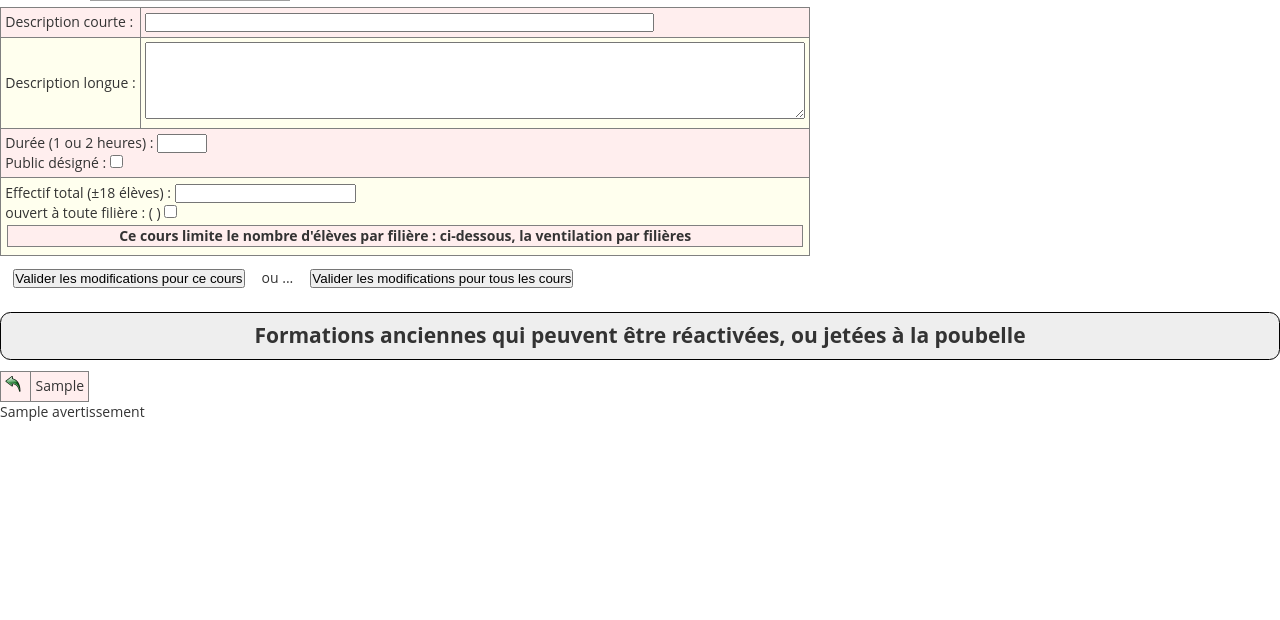
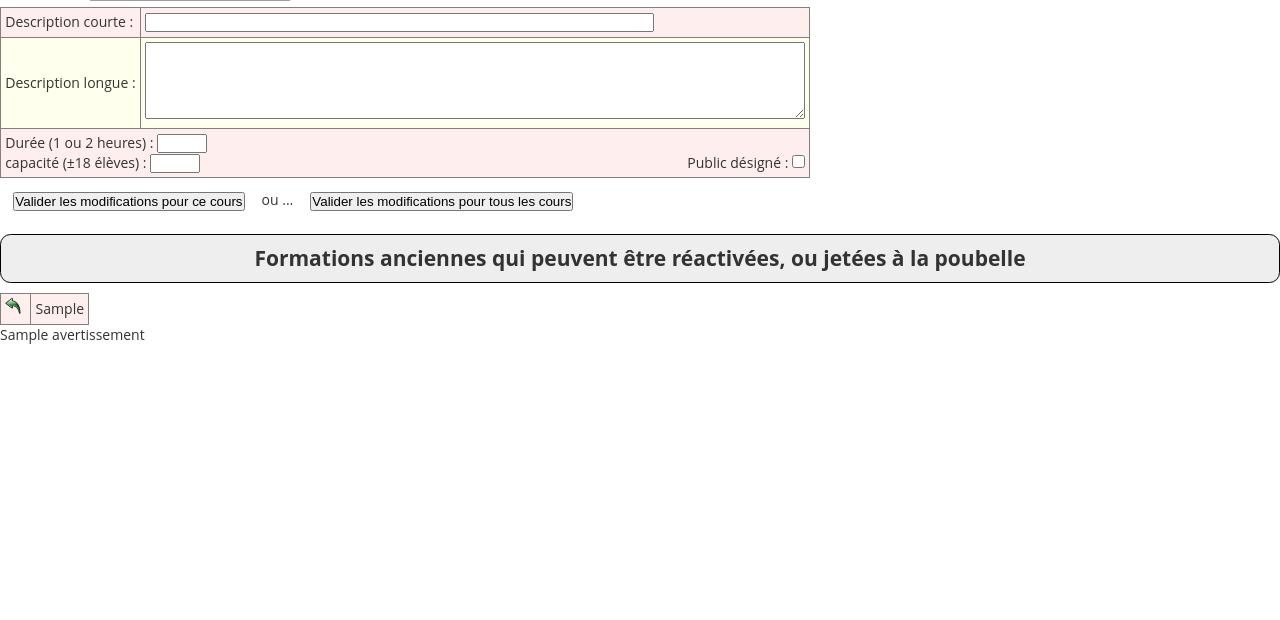
Before and after one commit to georgesk/aperho, a Django app: template votes/templates/editeCours.html in a window 1280 px wide. Shown: the part 183-803 px from the top of the page. Run offline with Django 3.2, Linux system fonts and the light colour scheme; tables that the repository leaves empty hold one stand-in row (values such as "Sample post"); the template is opened without the code that fills it: values that come from a table or form of the project are taken from there, most other values are stand-ins (such as "Sample title", 1, 10 or a date in 2020); lists and menus that the app fills with data are empty; some libraries are stand-ins or nearby versions; grey boxes are pictures that could not be loaded.

Commit message:
retrait du développement « saveurs », correction du dédoublement de cours (2h -> 2x1h)

```diff
--- a/votes/forms.py
+++ b/votes/forms.py
@@ -28,8 +28,6 @@ class editeCoursForm(forms.Form):
     def __init__(self, *args, **kwargs ):
         self.isSuperUser=kwargs.pop("isSuperUser",False)
         forms.Form.__init__(self, *args, **kwargs)
-        if self.isSuperUser:
-            self.fields["effectif_total"].isSuperUser=True
         return
 
     titre = forms.CharField(
@@ -51,28 +49,7 @@ class editeCoursForm(forms.Form):
     public_designe_initial=forms.BooleanField(required=False, widget=forms.HiddenInput())
     is_superuser=forms.BooleanField(required=False, widget=forms.HiddenInput())
 
-    effectif_total = capaciteField()
-    mix = forms.BooleanField(required=False)
-
-    nom_1 = forms.CharField(max_length=8, required=False)
-    actif_1 = forms.BooleanField(required=False, help_text="actif/inactif")
-    ventilation_1 = forms.IntegerField(required=False)
-
-    nom_2 = forms.CharField(max_length=8, required=False)
-    actif_2 = forms.BooleanField(required=False, help_text="actif/inactif")
-    ventilation_2 = forms.IntegerField(required=False)
-
-    nom_3 = forms.CharField(max_length=8, required=False)
-    actif_3 = forms.BooleanField(required=False, help_text="actif/inactif")
-    ventilation_3 = forms.IntegerField(required=False)
-
-    nom_4 = forms.CharField(max_length=8, required=False)
-    actif_4 = forms.BooleanField(required=False, help_text="actif/inactif")
-    ventilation_4 = forms.IntegerField(required=False)
-
-    nom_5 = forms.CharField(max_length=8, required=False)
-    actif_5 = forms.BooleanField(required=False, help_text="actif/inactif")
-    ventilation_5 = forms.IntegerField(required=False)
+    capacite = capaciteField()
 
 
     def clean(self):
@@ -80,18 +57,4 @@ class editeCoursForm(forms.Form):
         if cleaned_data["public_designe"] !=  cleaned_data["public_designe_initial"] and not cleaned_data["is_superuser"]:
             msg="Seul le gestionnaire du site peut modifier la critère de public désigné. Préparez une liste d'élèves et contactez-le."
             self.add_error("public_designe", msg)
-        ## vérification des saveurs
-        if not cleaned_data["mix"]:
-            ## si le cours est mixte évidemment il est inutile de chercher
-            ## à vérifier la ventilation
-            vent=[cleaned_data["ventilation_"+str(i)] or 0 for i in range(1,1+5)]
-            if sum(vent) != cleaned_data["effectif_total"]:
-                msg="La ventilation des effectifs était fausse : %s ≠ %d ; attention, elle a été modifiée automatiquement." % \
-                     (" + ".join([str(v) for v in vent]), cleaned_data["effectif_total"])
-                # on profite d'un champ caché pour mettre le message
-                # d'erreur à une place arbitraire
-                self.add_error("public_designe_initial", msg)
-            if min(vent) < 0:
-                msg="On ne peut pas utiliser des nombres négatifs : %s" % \
-                     ", ".join([str(v) for v in vent])
         return cleaned_data
--- a/votes/models.py
+++ b/votes/models.py
@@ -3,8 +3,6 @@ from django.db import models
 from aperho.settings import connection, LANGUAGE_CODE
 from django.utils import timezone
 import locale, json, re, urllib.parse
-
-from .saveurField import SaveurDictField, Ventilation
 
 class CoursOrientation(models.Model):
     """
@@ -141,19 +139,6 @@ class Barrette(models.Model):
 
     def __str__(self):
         return "Barrette : {}".format(self.nom)
-
-    def saveurs(self):
-        """
-        Détermine les saveurs possibles dans la barrette, c'est-à-dire
-        les filières comme 1es, 1l, 1s, 1stmg.
-        @return une liste en ordre alphabétique des saveurs ; exactement
-        cinq saveurs, quitte à compléter par des chaînes vides à la fin
-        """
-        saveurPattern=re.compile(r"(.*[a-zA-Z]+)[0-9]*")
-        result=set([saveurPattern.match(c).group(1) for c in json.loads(self.classesJSON)])
-        result = sorted(list(result))
-        while len(result) < 5: result.append("")
-        return result
 
     def addClasse(self, classe):
         """
@@ -391,29 +376,9 @@ class Cours(models.Model):
     ouverture  = models.ForeignKey('Ouverture')
     barrette   = models.ForeignKey('Barrette')
     invalide   = models.BooleanField(default=False)
-    lessaveurs = SaveurDictField(blank=True)
 
     def __str__(self):
-        return "{} {} {} (max={})".format(self.horaire, self.enseignant, self.formation, self.lessaveurs.effectif)
-
-    def migrateToSaveurs(self, nomSaveurs=None):
-        """
-        Une procédure pour migrer de l'usage du champ capacité vers
-        l'usage du champ lessaveurs qui est plus détaillé. Si self.capacite
-        est non-nul et que self.lessaveurs.effectif_total est nul, on recopie
-        l'un vers l'autre. Autrement, c'est self.lessaveurs qui commande.
-        @param nomSaveurs une liste de 5 noms de saveurs, ou None
-        """
-        if self.capacite and not self.lessaveurs.effectif :
-            self.lessaveurs.effectif=self.capacite
-            if nomSaveurs!=None:
-                assert(len(nomSaveurs)==5)
-                sav=dict()
-                for s in nomSaveurs:
-                    sav[s]=Ventilation(False,0)
-                self.lessaveurs.saveurs=sav
-            self.lessaveurs.ajusteEffectifs()
-        return
+        return "{} {} {} (max={})".format(self.horaire, self.enseignant, self.formation, self.capacite)
 
     @property
     def estOuvert(self):
--- a/votes/templates/editeCours.html
+++ b/votes/templates/editeCours.html
@@ -84,7 +84,14 @@ $(document).ready(function() {
 	  </label>
 	  {{form.duree}}
 	</div>
-	<div>
+	<div style="display: inline-block; width: 300px; margins: auto 0;">
+	  {% if form.capacite.errors %}{{ form.capacite.errors }}<br/>{% endif %}
+	  <label for="{{form.capacite.id_for_label}}">
+	    capacité (±18 élèves) :
+	  </label>
+	  {{form.capacite}}
+	</div>
+	<div style="display: inline-block; float:right;">
 	  {% if form.public_designe.errors %}{{ form.public_designe.errors }}<br/>{% endif %}
 	  <label for="{{form.public_designe.id_for_label}}">
 	    Public désigné :
@@ -94,58 +101,15 @@ $(document).ready(function() {
       </div>
       <div id="hiddenFields" style="display: none">
       <input type="hidden" name="c_id" id="c_id" value="{{c_id}}"/>
-      {{form.back}} {{form.is_superuser}}
-      {{form.nom_1}} {{form.nom_2}} {{form.nom_3}}
-      {{form.nom_4}} {{form.nom_5}}
-      <input type="hidden" name="v" id="v" value="1"/> <!-- 1: modif ce cours, 2: modif deux cours -->
+      {{form.back}} {{form.is_superuser}} {{form.public_designe_initial}}
       </div>
       {% csrf_token %}
     </td>
   </tr>
-  <tr class="fieldWrapper">
-    <td colspan="2">
-      {% if form.effectif_total.errors %}{{ form.effectif_total.errors }}<br/>{% endif %}
-      <label for="{{form.duree.id_for_label}}">
-	Effectif total (±18 élèves) :
-      </label>
-      {{form.effectif_total}}
-      <br/>
-      <label for="mix">
-	ouvert à toute filière : ( {{form.nom_1.value|default_if_none:""}} {{form.nom_2.value|default_if_none:""}} {{form.nom_3.value|default_if_none:""}} {{form.nom_4.value|default_if_none:""}} {{form.nom_5.value|default_if_none:""}} )
-      </label>
-      {{form.mix}}
-      <input type="hidden" id="mixte" value="{{mixte}}"/>
-      <br/>
-      <table id="saveurs" style="width: 100%; border: none">
-	<tr><th colspan="5">
-	    Ce cours limite le nombre d'élèves par filière : ci-dessous, la ventilation par filières<br/>
-	    {% if form.public_designe_initial.errors %}{{ form.public_designe_initial.errors }}<br/>{% endif %}
-	    {{form.public_designe_initial}}
-	</th></tr>
-	<tr>
-	  {% if form.nom_1.value %}<td>
-	    {{form.nom_1.value}} {{form.actif_1}} {{form.ventilation_1}}
-	  </td>{% endif %}
-	  {% if form.nom_2.value %}<td>
-	    {{form.nom_2.value}} {{form.actif_2}} {{form.ventilation_2}}
-	  </td>{% endif %}
-	  {% if form.nom_3.value %}<td>
-	    {{form.nom_3.value}} {{form.actif_3}} {{form.ventilation_3}}
-	  </td>{% endif %}
-	  {% if form.nom_4.value %}<td>
-	    {{form.nom_4.value}} {{form.actif_4}} {{form.ventilation_4}}
-	  </td>{% endif %}
-	  {% if form.nom_5.value %}<td>
-	    {{form.nom_5.value}} {{form.actif_5}} {{form.ventilation_5}}
-	  </td>{% endif %}
-	</tr>
-      </table>
-    </td>
-  </tr>
 </table>
-<input type="button" name="v1" value="Valider les modifications pour ce cours" style="margin: 1em;" onclick="submission(1)"/>
+<input type="submit" name="v1" value="Valider les modifications pour ce cours" style="margin: 1em;"/>
 ou ...
-<input type="button" name="v2" value="Valider les modifications pour tous les cours" style="margin: 1em;" onclick="submission(2)"/>
+<input type="submit" name="v2" value="Valider les modifications pour tous les cours" style="margin: 1em;"/>
 {{ form.non_field_errors }}
 </form>
 {% if anciennesFormations %}
```
Also changed, not shown: votes/views.py (+4 -32 lines), votes/migrations/0011_remove_cours_lessaveurs.py (added).
